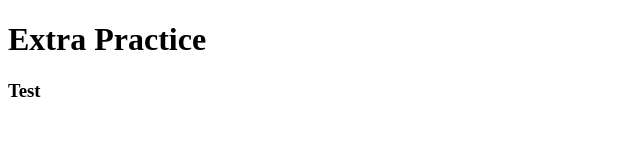
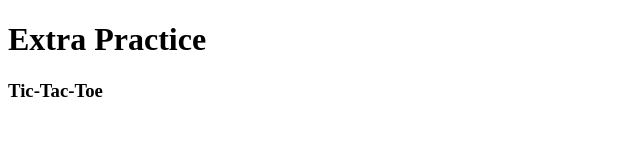
Before and after one commit to matt-yard/CSS-Extra-Practice-1, a plain HTML site: page index.html in a window 1280 px wide. Shown: the full height of the page, 0-640 px from the left. Drawn offline with Linux system fonts and the light colour scheme.

Commit message:
task update

```diff
--- a/index.html
+++ b/index.html
@@ -4,14 +4,13 @@
     <meta charset="UTF-8">
     <meta http-equiv="X-UA-Compatible" content="IE=edge">
     <meta name="viewport" content="width=device-width, initial-scale=1.0">
-    <!-- <link rel="stylesheet" href="style.css"> -->
     <title>Extra Practce</title>
 
 </head>
 <body>
     <h1>Extra Practice</h1>
     <div class="main">
-        <h3>Test</h3>
+        <h3>Tic-Tac-Toe</h3>
     </div>
 </body>
 </html>
```
Also changed, not shown: 1 other file.
